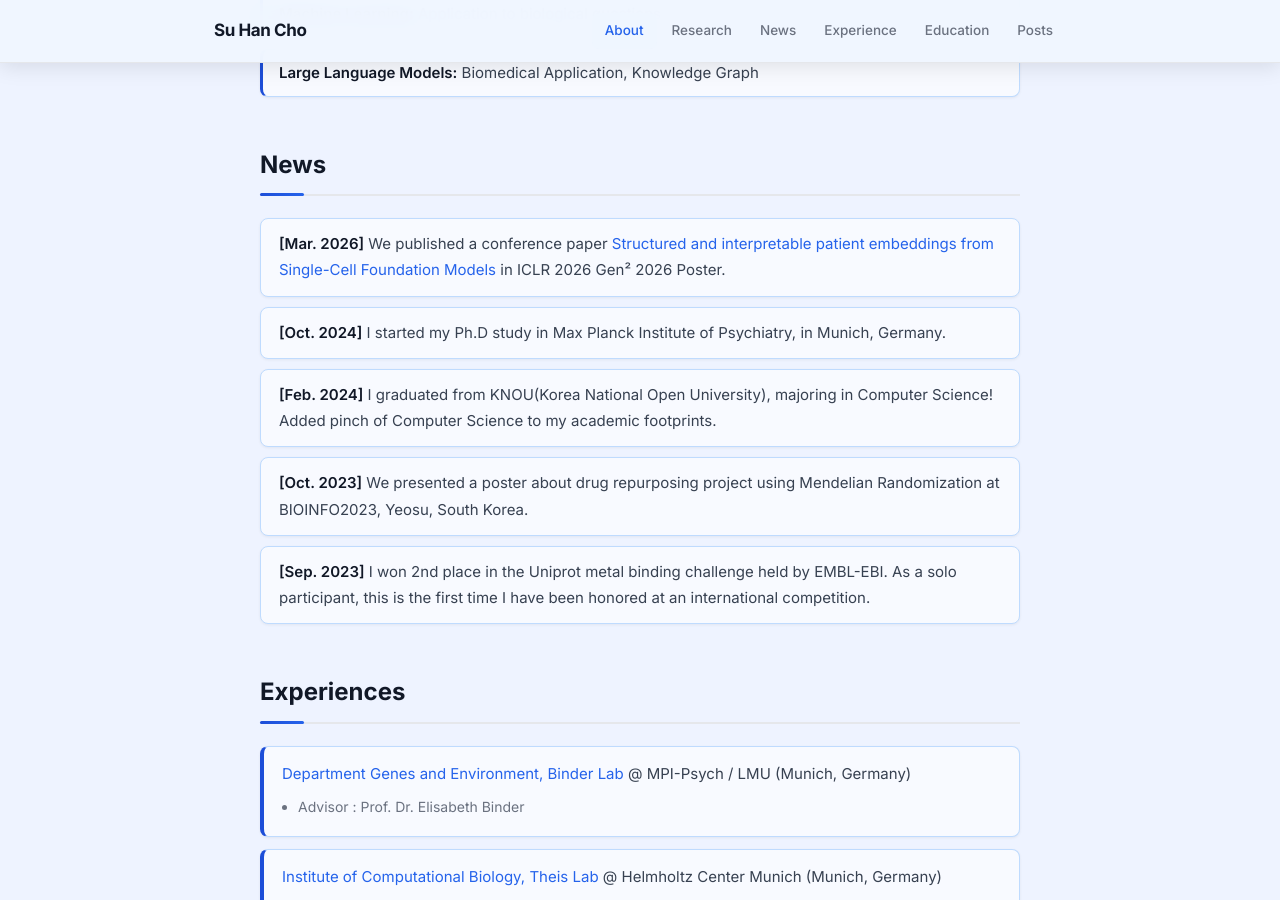
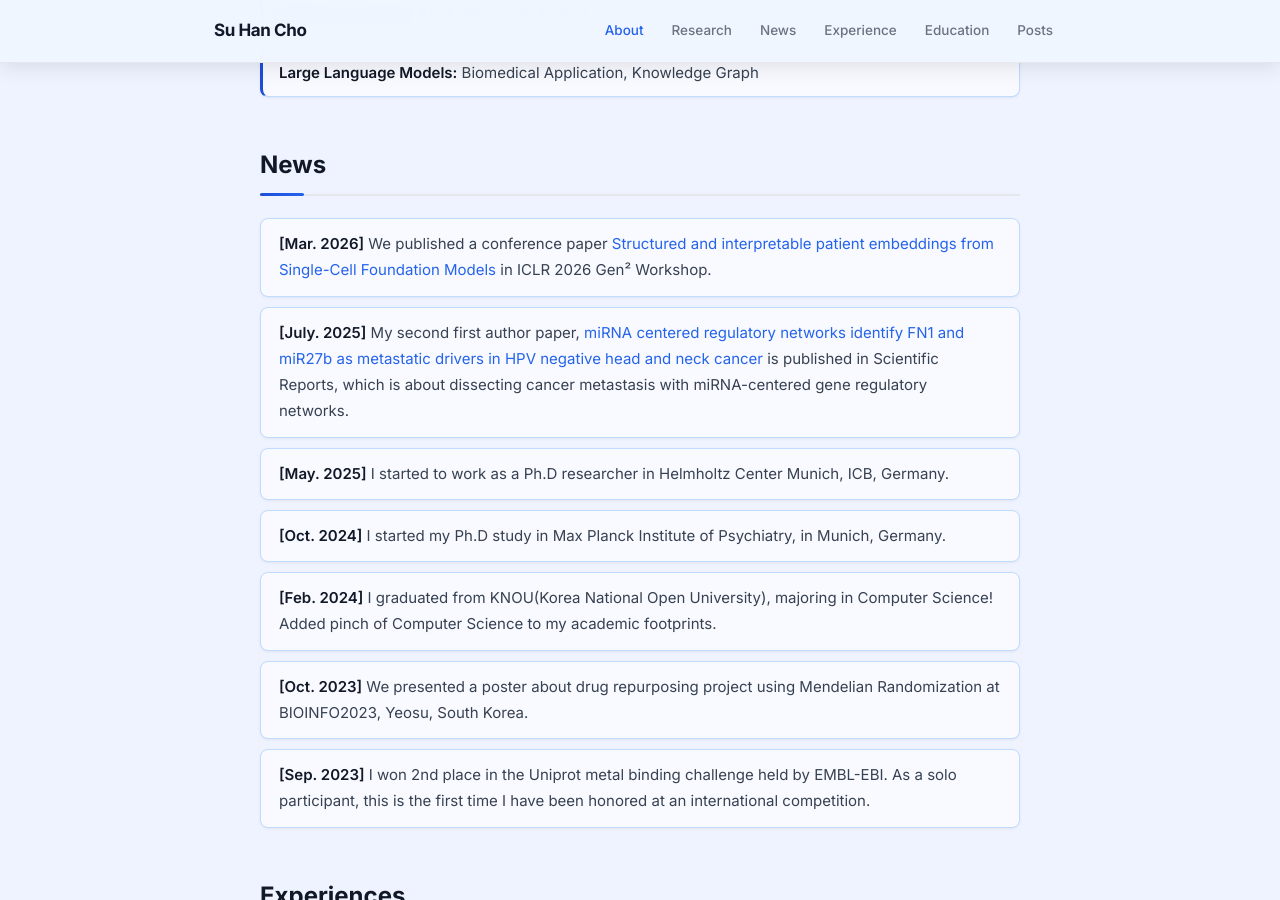
Before and after one commit to SuhanC/suhanc.github.io, a Jekyll site: the page built from index.md, in a window 1280 px wide and 900 px high, scrolled down 1104 px. Built offline with Jekyll 4.4.1, drawn with Linux system fonts in a browser that asks for light colours; nearby versions of some CDN libraries; a style sheet for code colours, icons or effects is not loaded; our own code applies the rules of GitHub Pages for plain Markdown files.

Commit message:
Update index.md

```diff
--- a/index.md
+++ b/index.md
@@ -22,7 +22,9 @@ I'm running my personal [Blog](http://suhansreisen.com/) for few years now. Come
 ## News
 
 - **[Mar. 2026]** We published a conference paper [Structured and interpretable patient embeddings from Single-Cell Foundation Models
-](https://openreview.net/pdf/3adeaacee37e7c754b71c08d222c65a8a2d633f9.pdf) in ICLR 2026 Gen² 2026 Poster.
+](https://openreview.net/pdf/3adeaacee37e7c754b71c08d222c65a8a2d633f9.pdf) in ICLR 2026 Gen² Workshop.
+- **[July. 2025]** My second first author paper, [miRNA centered regulatory networks identify FN1 and miR27b as metastatic drivers in HPV negative head and neck cancer](https://www.nature.com/articles/s41598-025-08646-3) is published in Scientific Reports, which is about dissecting cancer metastasis with miRNA-centered gene regulatory networks.
+- **[May. 2025]** I started to work as a Ph.D researcher in Helmholtz Center Munich, ICB, Germany.
 - **[Oct. 2024]** I started my Ph.D study in Max Planck Institute of Psychiatry, in Munich, Germany.
 - **[Feb. 2024]** I graduated from KNOU(Korea National Open University), majoring in Computer Science! Added pinch of Computer Science to my academic footprints.
 - **[Oct. 2023]** We presented a poster about drug repurposing project using Mendelian Randomization at BIOINFO2023, Yeosu, South Korea.
```
